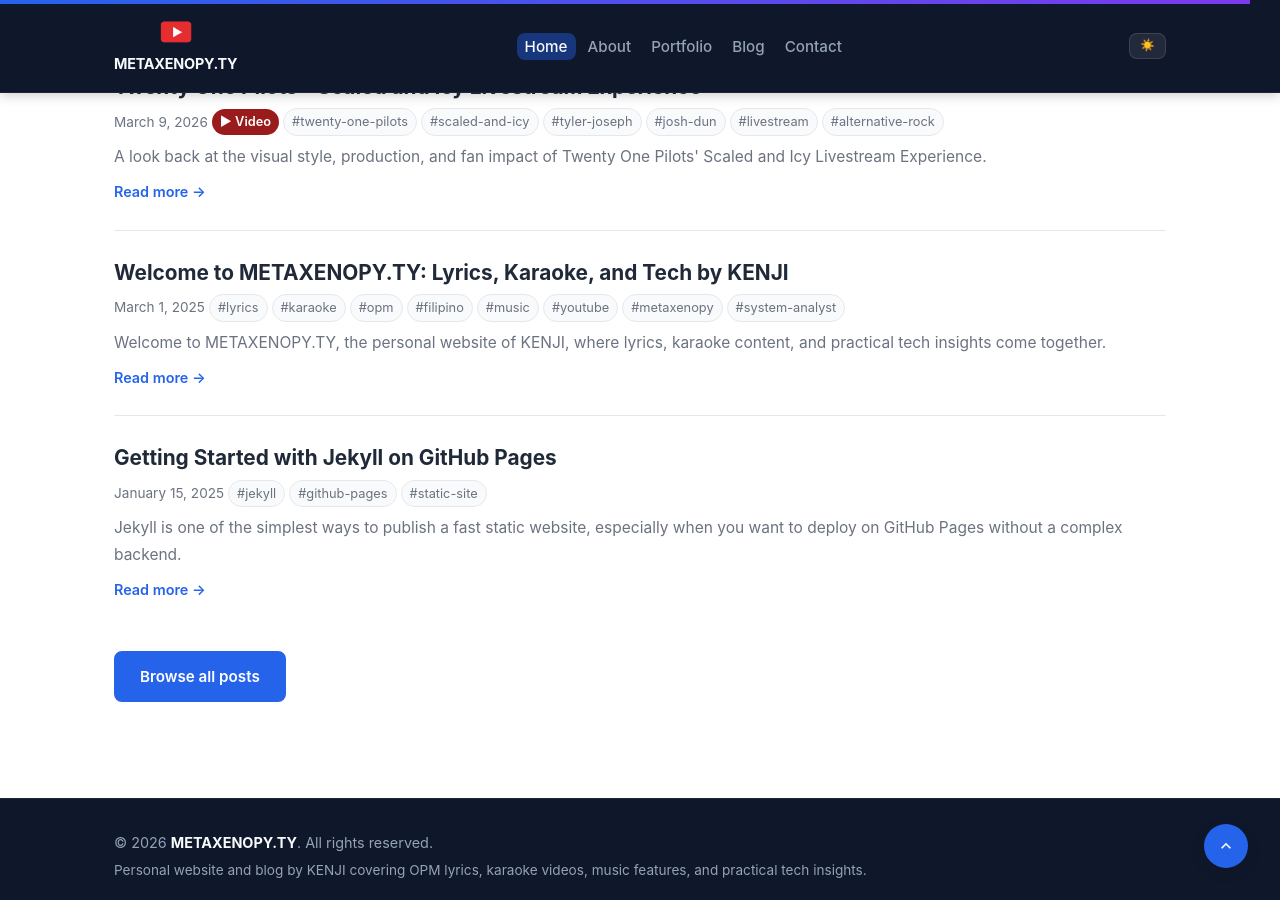
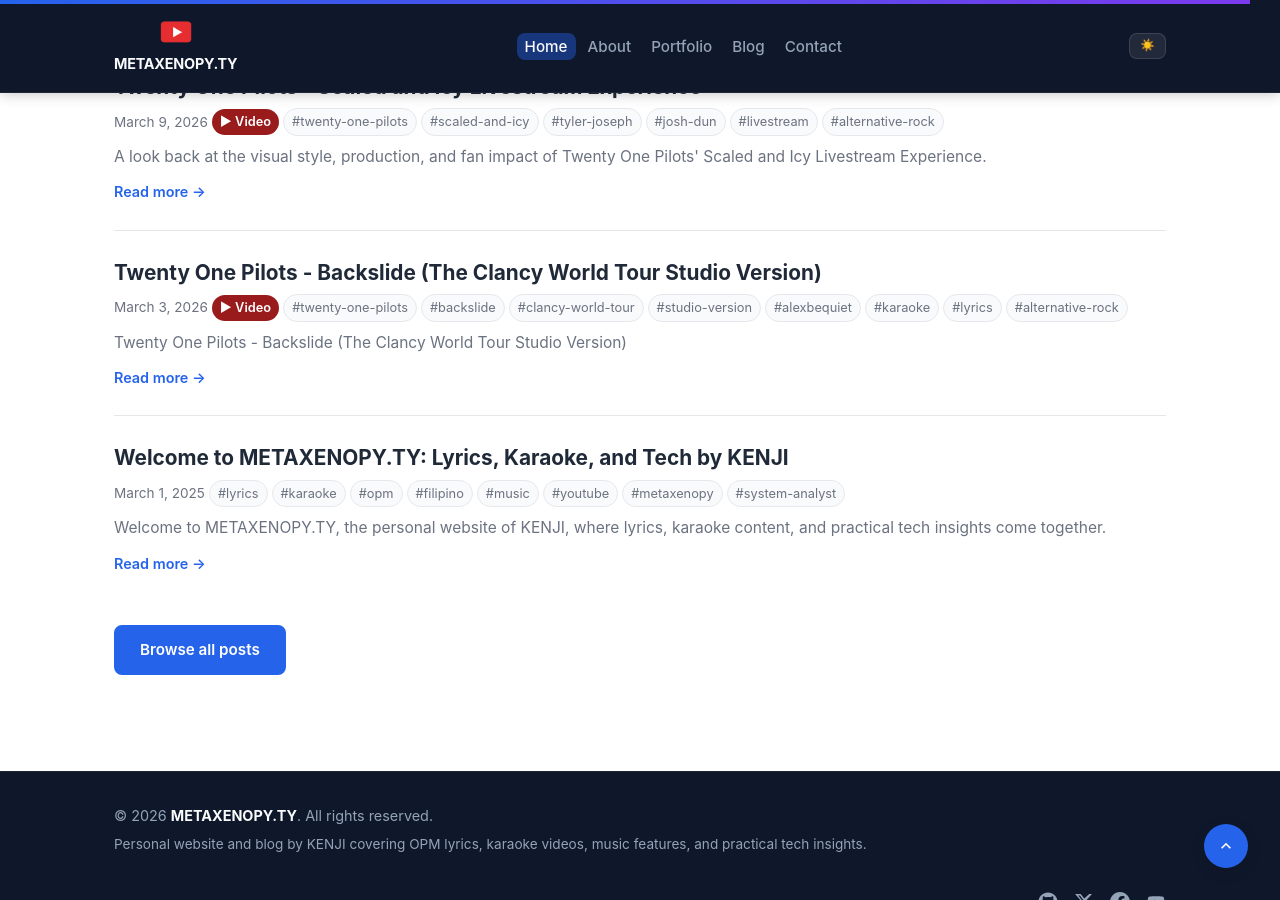
Before and after one commit to darzmackz/darzmackz.github.io, a Jekyll site: the page built from index.html, in a window 1280 px wide and 900 px high, scrolled down 3323 px. Built offline with Jekyll 4.4.1, drawn with Linux system fonts in a browser that asks for light colours; some of the changed lines change nothing that is shown.

Commit message:
Update: Twenty One Pilots - Backslide (The Clancy World Tour Studio Version)

````diff
--- a/_posts/2026-03-03-twenty-one-pilots-backslide-the-clancy-world-tour-studio-version.md
+++ b/_posts/2026-03-03-twenty-one-pilots-backslide-the-clancy-world-tour-studio-version.md
@@ -1,86 +1,38 @@
 ---
-layout: "post"
+layout: post
 title: "Twenty One Pilots - Backslide (The Clancy World Tour Studio Version)"
 date: "2026-03-03 12:00:00 +0800"
-categories: ["music", "youtube", "lyrics", "karaoke"]
-tags: ["twenty", "one", "pilots", "backslide", "the", "clancy", "world", "tour", "studio", "version"]
+categories: [music, karaoke, lyrics, alternative]
+tags: [twenty-one-pilots, backslide, clancy-world-tour, studio-version, alexbequiet, karaoke, lyrics, alternative-rock]
 youtube_id: "SWyv4WbGmCs"
-description: "A draft post for Twenty One Pilots - Backslide (The Clancy World Tour Studio Version) that combines both lyrics and karaoke versions into one cleaner, more useful blog entry."
+description: "Experience “Backslide” from The Clancy World Tour Studio Version with both lyrics and karaoke videos—perfect for fans who want to dive into the words or sing along to this reimagined performance."
 seo_title: "Twenty One Pilots - Backslide (The Clancy World Tour Studio Version) | METAXENOPY.TY"
-published: false
-status: "draft"
+status: "published"
+published: true
 ---
 
-## SOURCE_DATA
+# Twenty One Pilots - Backslide (The Clancy World Tour Studio Version)
 
-- Final post title: Twenty One Pilots - Backslide (The Clancy World Tour Studio Version)
-- Channel: METAXENOPY
-- Blog post date: 2026-03-03
-- Available video types: karaoke, lyrics
+There’s something different about hearing a familiar track reimagined in a studio-style performance—especially when it comes from a project like *The Clancy World Tour Studio Version*. “Backslide” carries that same emotional weight fans know, but with a more refined and immersive feel that gives the song a new kind of depth.
 
-### Video Links
+This version, brought to life through the creative work of **@ALEXBEQUIET**, captures the atmosphere of a live tour while delivering the clarity of a studio recording. Whether you're here to reflect on the lyrics or sing your heart out, both experiences are right here.
 
-- Twenty One Pilots - Backslide (The Clancy World Tour Studio Version) [Karaoke]: https://www.youtube.com/watch?v=lKU8M0xBQXg
-- Twenty One Pilots - Backslide (The Clancy World Tour Studio Version) [Lyrics]: https://www.youtube.com/watch?v=SWyv4WbGmCs
+---
 
-### Source Description Snippets
+## Sing Along with the Karaoke Version
 
-- Twenty One Pilots - Backslide (The Clancy World Tour Studio Version) [Karaoke]: Karaoke version of the Studio version of "Backslide" from the series The Clancy World Tour Studio Version by @ALEXBEQUIET #twentyonepilots #backslide #TheClancyWorldTour #studioversion #morethanweeverimagined All rights go to their respective owners.
-- Twenty One Pilots - Backslide (The Clancy World Tour Studio Version) [Lyrics]: Lyrics video of the Studio version of "Backslide" from the series The Clancy World Tour Studio Version by @ALEXBEQUIET #twentyonepilots #backslide#TheClancyWorldTour #studioversion #morethanweeverimagined All rights go to their respective owners.
+Ready to take it a step further? The karaoke version gives you the space to step into the song yourself. Whether you're practicing, recording, or just having fun, this version makes it easy to bring your own voice into the experience.
 
-## AI_DRAFT_PROMPT
+<iframe width="100%" height="400" src="https://www.youtube.com/embed/lKU8M0xBQXg" frameborder="0" allowfullscreen></iframe>
 
-```text
-Create a unique blog post in Markdown.
+---
 
-Requirements:
-- Keep the title exactly: "Twenty One Pilots - Backslide (The Clancy World Tour Studio Version)"
-- Use the blog post date exactly: 2026-03-03
-- Make it SEO-friendly but natural
-- Make it human, readable, and not robotic
-- Use the title as the main SEO topic naturally
-- Do not invent facts beyond the provided details
-- Write an engaging intro, not a generic one
-- Use clean section headings
-- Add a short natural closing paragraph
-- Make the article feel handcrafted and useful to readers
-- Avoid generic filler and repetitive phrasing
-- Do not mention anything about AI, automation, or draft generation
-- Since both lyrics and karaoke versions exist, combine them naturally into one post
-- Mention the lyrics version as the one for readers who want to follow the words
-- Mention the karaoke version as the one for readers who want to sing along
+## A Different Way to Experience “Backslide”
 
-Available source data:
-- Final post title: Twenty One Pilots - Backslide (The Clancy World Tour Studio Version)
-- Channel: METAXENOPY
-- Site title: METAXENOPY.TY
-- Site author: Kent Harvey Plando
-- YouTube publish date: 2026-03-03
-- Available video types: karaoke, lyrics
+The *Clancy World Tour Studio Version* approach blends performance energy with studio precision. It doesn’t just recreate the song—it reshapes how it feels. That balance is what makes this version of “Backslide” stand out, offering something both familiar and refreshingly new.
 
-Video sources:
-- Twenty One Pilots - Backslide (The Clancy World Tour Studio Version) [Karaoke] => https://www.youtube.com/watch?v=lKU8M0xBQXg
-- Twenty One Pilots - Backslide (The Clancy World Tour Studio Version) [Lyrics] => https://www.youtube.com/watch?v=SWyv4WbGmCs
+---
 
-Source description snippets:
-- Twenty One Pilots - Backslide (The Clancy World Tour Studio Version) [Karaoke]: Karaoke version of the Studio version of "Backslide" from the series The Clancy World Tour Studio Version by @ALEXBEQUIET #twentyonepilots #backslide #TheClancyWorldTour #studioversion #morethanweeverimagined All rights go to their respective owners.
-- Twenty One Pilots - Backslide (The Clancy World Tour Studio Version) [Lyrics]: Lyrics video of the Studio version of "Backslide" from the series The Clancy World Tour Studio Version by @ALEXBEQUIET #twentyonepilots #backslide#TheClancyWorldTour #studioversion #morethanweeverimagined All rights go to their respective owners.
+## Final Thoughts
 
-Return the final answer in this exact order:
-1. SEO Title
-2. Excerpt/Description
-3. Categories
-4. Tags
-5. Markdown Content
-
-Formatting rules for your answer:
-- SEO Title: one line only
-- Excerpt/Description: one paragraph only
-- Categories: comma-separated list
-- Tags: comma-separated list
-- Markdown Content: full blog post only
-```
-
-## CONTENT
-
-Paste the AI_DRAFT_PROMPT into ChatGPT, then replace this section with the final polished Markdown content.
+Whether you're here to read, listen, or sing, this version of “Backslide” gives you multiple ways to experience the track. It’s a reminder of how music can evolve while still staying true to what made it resonate in the first place.
````
